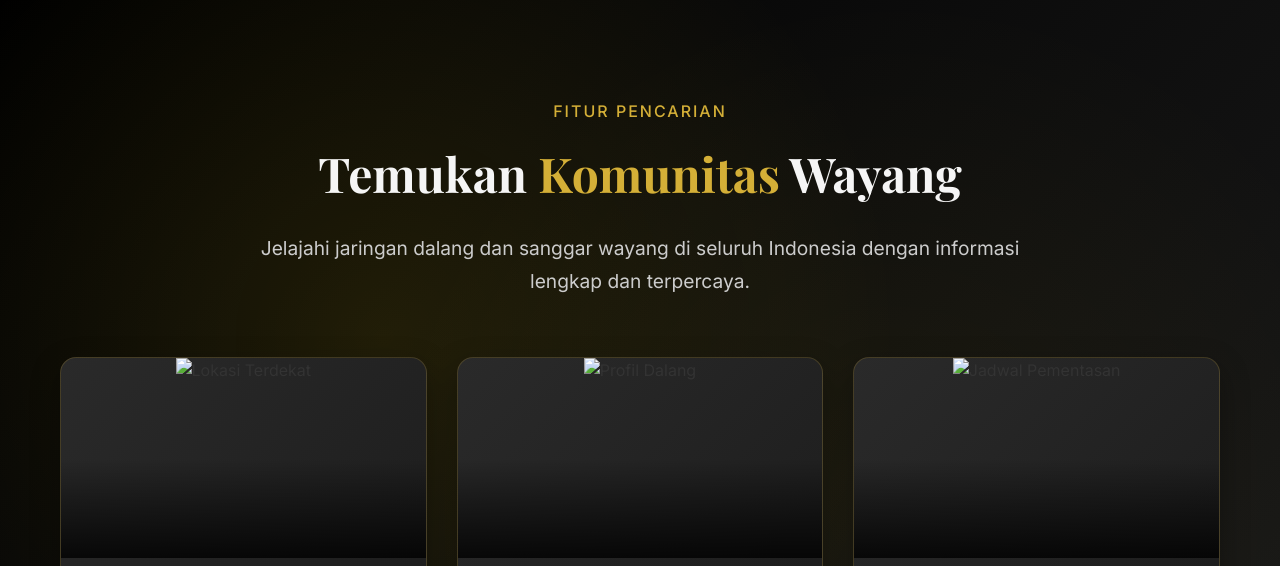
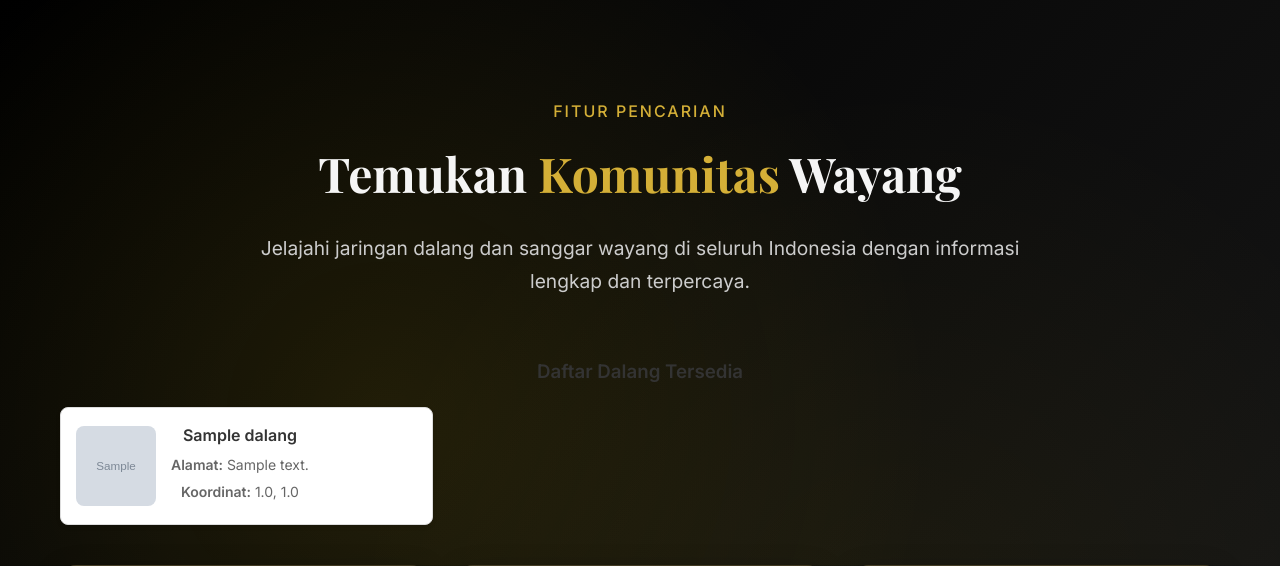
Before and after one commit to Fikriferry/FLASK_WAYANUSA, a Flask app: page /mencari-dalang in a window 1280 px wide. Shown: the part 801-1367 px from the top of the page. Run offline with Flask 3, Linux system fonts and the light colour scheme; tables that the repository leaves empty hold one stand-in row (values such as "Sample post"); grey boxes marked "Sample" are stand-in pictures; some libraries are stand-ins or nearby versions.

Commit message:
update crud

```diff
--- a/app.py
+++ b/app.py
@@ -1,4 +1,5 @@
-from flask import Flask, render_template, request, redirect, url_for, flash, session, send_from_directory
+# (IMPOR BARU DITAMBAHKAN DI SINI)
+from flask import Flask, render_template, request, redirect, url_for, flash, session, send_from_directory, jsonify
 from werkzeug.utils import secure_filename
 import os
 from models import db, Dalang
@@ -27,7 +28,7 @@ def login_required(f):
     return wrapper
 
 # ============================================================
-# ROUTE UNTUK PENGGUNA (USER SIDE)
+# ROUTE UNTUK PENGGUNA (USER SIDE) - (WAJAH 1: WEBSITE)
 # ============================================================
 
 @app.route('/')
@@ -52,19 +53,21 @@ def quiz():
 
 @app.route('/mencari-dalang')
 def mencari_dalang():
-    return render_template('mencari_dalang.html')
+    # Mengambil data dari database
+    dalangs = Dalang.query.all()
+    # Menampilkan halaman HTML dengan data
+    return render_template('mencari_dalang.html', dalangs=dalangs)
 
 @app.route('/pertunjukan-wayang')
 def pertunjukan_wayang():
     return render_template('pertunjukan_wayang.html')
 
 # ============================================================
-# ROUTE UNTUK ADMIN LOGIN & DASHBOARD
+# ROUTE UNTUK ADMIN (WAJAH 1: WEBSITE)
 # ============================================================
 
 @app.route('/admin')
 def index_admin():
-    # Redirect ke dashboard jika sudah login, kalau belum arahkan ke login admin
     if 'admin_logged_in' not in session:
         return redirect(url_for('login_admin'))
     return redirect(url_for('admin_dashboard'))
@@ -97,7 +100,7 @@ def admin_dashboard():
     return render_template('admin/index.html', dalang_count=dalang_count, dalangs=dalangs)
 
 # ============================================================
-# CRUD DALANG (ADMIN)
+# CRUD DALANG (WAJAH 1: WEBSITE ADMIN)
 # ============================================================
 
 @app.route('/admin/dalang')
@@ -186,9 +189,58 @@ def dalang_delete(id):
     return redirect(url_for('dalang_list'))
 
 @app.route('/uploads/<filename>')
-@login_required
 def uploaded_file(filename):
+    # Dihapus @login_required agar API bisa ambil gambar
     return send_from_directory(app.config['UPLOAD_FOLDER'], filename)
+
+# ============================================================
+# (BARU) WAJAH 2: WEB SERVICE (API UNTUK FLUTTER / 40 POIN)
+# ============================================================
+
+# Helper untuk mengubah URL foto menjadi URL lengkap
+# Sangat penting untuk aplikasi mobile
+def get_foto_url(filename):
+    if filename:
+        # url_for akan membuat URL lengkap seperti 'http://.../uploads/namafile.jpg'
+        return url_for('uploaded_file', filename=filename, _external=True)
+    return None
+
+# API (R)EAD: Mendapatkan SEMUA data dalang
+@app.route('/api/dalang', methods=['GET'])
+def api_get_all_dalang():
+    dalangs = Dalang.query.all()
+
+    # Ubah list object Dalang menjadi list dictionary
+    dalang_list = []
+    for d in dalangs:
+        dalang_list.append({
+            'id': d.id,
+            'nama': d.nama,
+            'alamat': d.alamat,
+            'foto_url': get_foto_url(d.foto),
+            'latitude': d.latitude,
+            'longitude': d.longitude
+        })
+
+    # Kembalikan sebagai JSON
+    return jsonify(dalang_list)
+
+# API (R)EAD: Mendapatkan SATU data dalang berdasarkan ID
+@app.route('/api/dalang/<int:id>', methods=['GET'])
+def api_get_one_dalang(id):
+    dalang = Dalang.query.get_or_404(id)
+
+    # Kembalikan sebagai JSON
+    return jsonify({
+        'id': dalang.id,
+        'nama': dalang.nama,
+        'alamat': dalang.alamat,
+        'foto_url': get_foto_url(dalang.foto),
+        'latitude': dalang.latitude,
+        'longitude': dalang.longitude
+    })
+
+# (Anda bisa tambahkan @app.route('/api/login') di sini untuk Flutter)
 
 # ============================================================
 # MAIN APP RUN
@@ -197,4 +249,5 @@ def uploaded_file(filename):
 if __name__ == '__main__':
     with app.app_context():
         db.create_all()
-    app.run(debug=True)
+    # Dijalankan di port 8000 agar tidak bentrok dengan API Wayanusa
+    app.run(host='0.0.0.0', port=8000, debug=True)
--- a/static/css/style.css
+++ b/static/css/style.css
@@ -1072,3 +1072,68 @@ body {
         font-size: 18px;
     }
 }
+
+/* Dalang List Styles */
+.dalang-list {
+    margin-top: 20px;
+}
+
+.dalang-list ul {
+    list-style-type: none;
+    padding: 0;
+}
+
+.dalang-list li {
+    background: #f8f9fa;
+    margin: 10px 0;
+    padding: 10px;
+    border-radius: 8px;
+    display: flex;
+    align-items: center;
+}
+
+.dalang-list li img {
+    margin-left: 10px;
+    border-radius: 4px;
+}
+
+/* Dalang Grid Styles for mencari_dalang.html */
+.dalang-list-section {
+    margin-bottom: 40px;
+}
+
+.dalang-grid {
+    display: grid;
+    grid-template-columns: repeat(auto-fill, minmax(300px, 1fr));
+    gap: 20px;
+    margin-top: 20px;
+}
+
+.dalang-card {
+    background: #fff;
+    border: 1px solid #ddd;
+    border-radius: 8px;
+    padding: 15px;
+    box-shadow: 0 2px 4px rgba(0,0,0,0.1);
+    display: flex;
+    align-items: center;
+}
+
+.dalang-photo {
+    width: 80px;
+    height: 80px;
+    object-fit: cover;
+    border-radius: 8px;
+    margin-right: 15px;
+}
+
+.dalang-info h4 {
+    margin: 0 0 5px 0;
+    color: #333;
+}
+
+.dalang-info p {
+    margin: 5px 0;
+    color: #666;
+    font-size: 14px;
+}
--- a/templates/admin/layout_admin.html
+++ b/templates/admin/layout_admin.html
@@ -27,7 +27,7 @@
     <!-- Right navbar -->
     <ul class="navbar-nav ml-auto">
       <li class="nav-item">
-        <a href="{{ url_for('logout') }}" class="nav-link text-danger">
+        <a href="{{ url_for('logout_admin') }}" class="nav-link text-danger">
           <i class="fas fa-sign-out-alt"></i> Logout
         </a>
       </li>
--- a/templates/admin/login.html
+++ b/templates/admin/login.html
@@ -15,7 +15,7 @@
         <div class="card">
             <div class="card-body login-card-body">
                 <p class="login-box-msg">Sign in to start your session</p>
-                <form action="{{ url_for('login_user') }}" method="post">
+                <form action="{{ url_for('login_admin') }}" method="post">
                     <div class="input-group mb-3">
                         <input type="text" name="username" class="form-control" placeholder="Username" required>
                         <div class="input-group-append">
--- a/templates/base.html
+++ b/templates/base.html
@@ -22,7 +22,7 @@
             </ul>
             <ul class="navbar-nav ml-auto">
                 <li class="nav-item">
-                    <a href="{{ url_for('logout') }}" class="nav-link">
+                    <a href="{{ url_for('logout_admin') }}" class="nav-link">
                         <i class="fas fa-sign-out-alt"></i> Logout
                     </a>
                 </li>
--- a/templates/layout.html
+++ b/templates/layout.html
@@ -26,8 +26,8 @@
 
     <!-- Right navbar -->
     <ul class="navbar-nav ml-auto">
-      <li class="nav-item">
-        <a href="{{ url_for('logout') }}" class="nav-link text-danger">
+                <li class="nav-item">
+        <a href="{{ url_for('logout_admin') }}" class="nav-link text-danger">
           <i class="fas fa-sign-out-alt"></i> Logout
         </a>
       </li>
--- a/templates/mencari_dalang.html
+++ b/templates/mencari_dalang.html
@@ -27,7 +27,7 @@
                     </ul>
                 </div>
                 <div class="navbar-actions">
-                    <a href="{{ url_for('login') }}" class="btn-login">Login</a>
+                    <a href="{{ url_for('login_user') }}" class="btn-login">Login</a>
                 </div>
             </div>
         </div>
@@ -64,6 +64,31 @@
                 <p class="features-description">
                     Jelajahi jaringan dalang dan sanggar wayang di seluruh Indonesia dengan informasi lengkap dan terpercaya.
                 </p>
+                <div class="dalang-list-section">
+                    <h3>Daftar Dalang Tersedia</h3>
+                    {% if dalangs %}
+                        <div class="dalang-grid">
+                            {% for dalang in dalangs %}
+                            <div class="dalang-card">
+                                {% if dalang.foto %}
+                                    <img src="{{ url_for('static', filename='uploads/' + dalang.foto) }}" alt="Foto {{ dalang.nama }}" class="dalang-photo">
+                                {% else %}
+                                    <img src="https://via.placeholder.com/150x150/2a2a2a/ffd700?text=No+Photo" alt="No Photo" class="dalang-photo">
+                                {% endif %}
+                                <div class="dalang-info">
+                                    <h4>{{ dalang.nama }}</h4>
+                                    <p><strong>Alamat:</strong> {{ dalang.alamat }}</p>
+                                    {% if dalang.latitude and dalang.longitude %}
+                                        <p><strong>Koordinat:</strong> {{ dalang.latitude }}, {{ dalang.longitude }}</p>
+                                    {% endif %}
+                                </div>
+                            </div>
+                            {% endfor %}
+                        </div>
+                    {% else %}
+                        <p>Belum ada dalang yang terdaftar.</p>
+                    {% endif %}
+                </div>
                 <div class="features-grid">
                     <div class="feature-card">
                         <div class="feature-image">
--- a/templates/pengenalan_wayang.html
+++ b/templates/pengenalan_wayang.html
@@ -27,7 +27,7 @@
                     </ul>
                 </div>
                 <div class="navbar-actions">
-                    <a href="{{ url_for('login') }}" class="btn-login">Login</a>
+                    <a href="{{ url_for('login_user') }}" class="btn-login">Login</a>
                 </div>
             </div>
         </div>
--- a/templates/pertunjukan_wayang.html
+++ b/templates/pertunjukan_wayang.html
@@ -27,7 +27,7 @@
                     </ul>
                 </div>
                 <div class="navbar-actions">
-                    <a href="{{ url_for('login') }}" class="btn-login">Login</a>
+                    <a href="{{ url_for('login_user') }}" class="btn-login">Login</a>
                 </div>
             </div>
         </div>
--- a/templates/quiz.html
+++ b/templates/quiz.html
@@ -27,7 +27,7 @@
                     </ul>
                 </div>
                 <div class="navbar-actions">
-                    <a href="{{ url_for('login') }}" class="btn-login">Login</a>
+                    <a href="{{ url_for('login_user') }}" class="btn-login">Login</a>
                 </div>
             </div>
         </div>
```
Also changed, not shown: TODO.md (+10 -12 lines), templates/index.html (+14 -1 lines), static/uploads/image_4.png (added).
